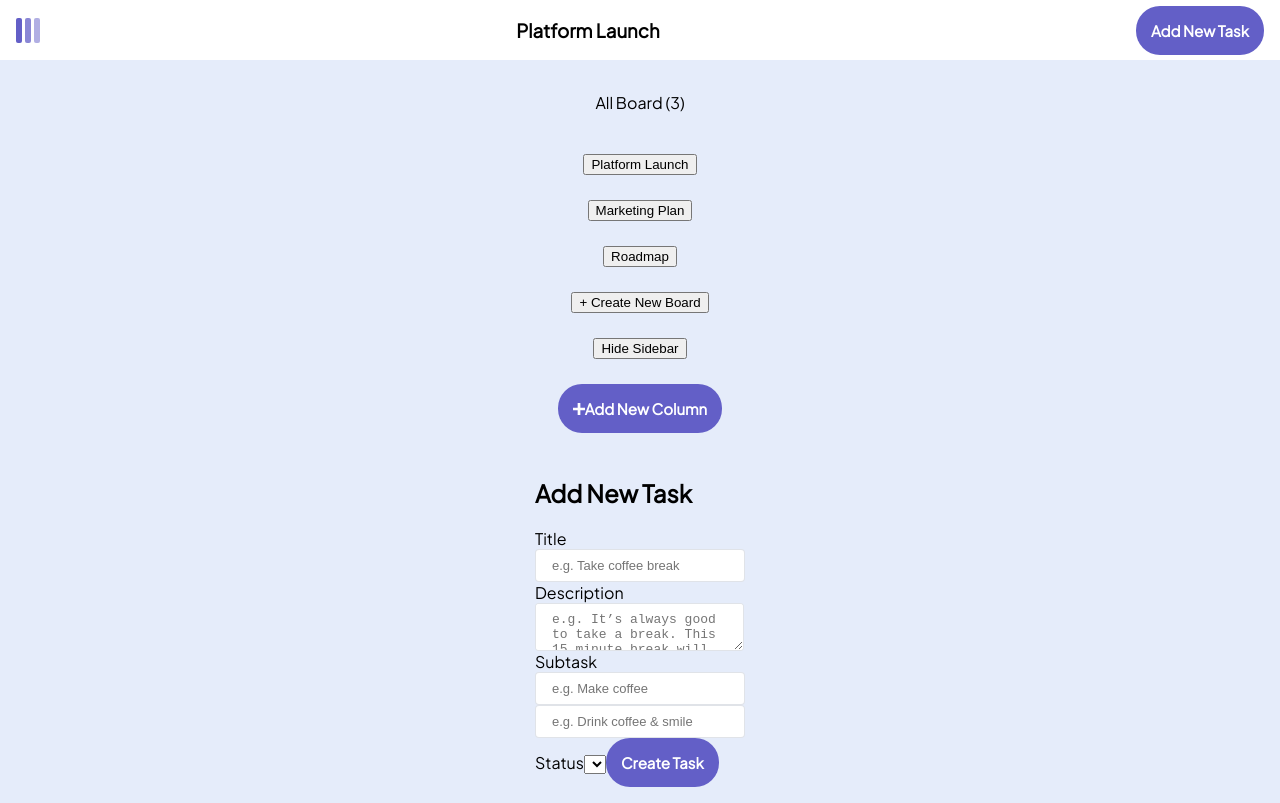
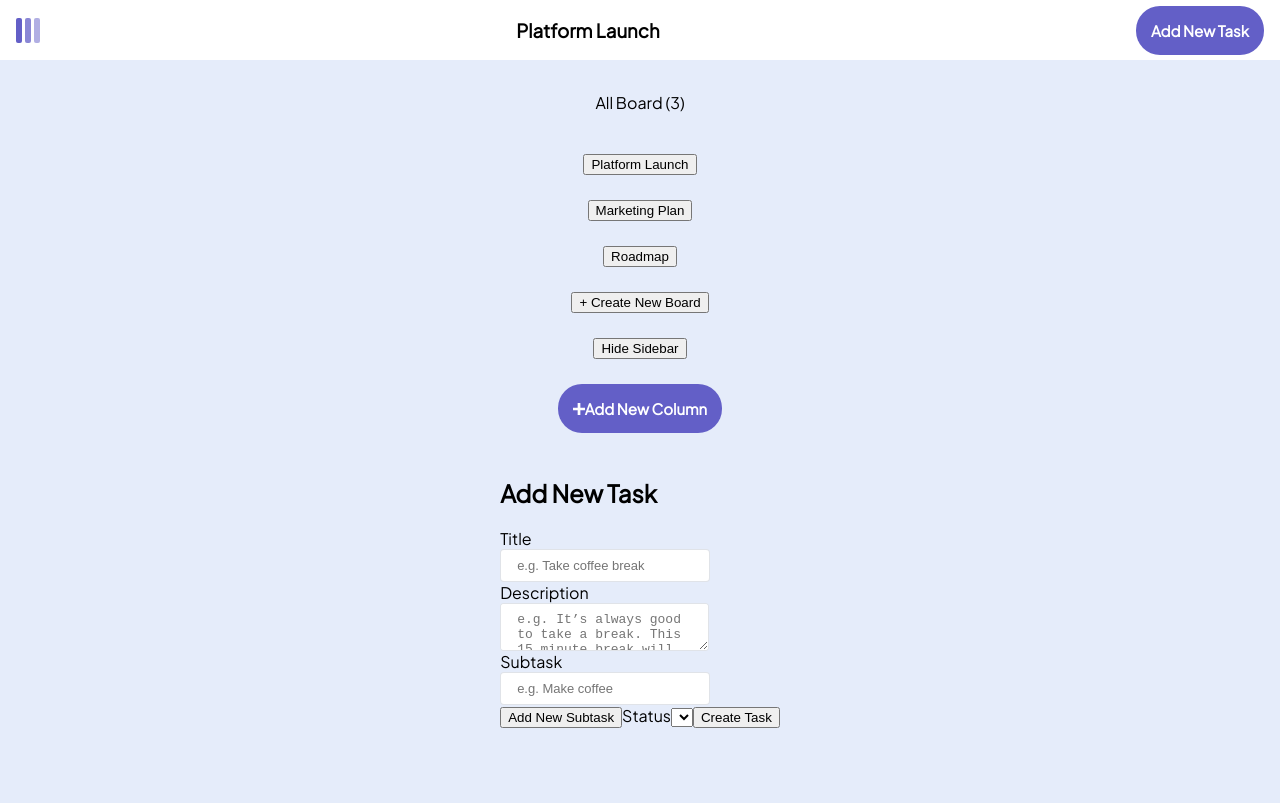
Before and after one commit to Michaljapko/kanban-task-management-web-app, a React (Create React App) app: page / in a window 1280 px wide. Built offline with nearby package versions, Linux system fonts and the light colour scheme.

Commit message:
build: subtask

```diff
--- a/package.json
+++ b/package.json
@@ -15,8 +15,11 @@
     "react-dom": "^18.2.0",
     "react-redux": "^8.0.2",
     "react-scripts": "5.0.1",
+    "react-uuid": "^1.0.2",
     "styled-components": "^5.3.5",
     "typescript": "^4.7.4",
+    "uuid": "^8.3.2",
+    "uuidv4": "^6.2.13",
     "web-vitals": "^2.1.4"
   },
   "scripts": {
--- a/src/Types/types.ts
+++ b/src/Types/types.ts
@@ -1,4 +1,4 @@
-interface Subtask {
+export interface Subtask {
 	title: string;
 	isCompleted: boolean;
 }
--- a/src/components/TaskAdd/TaskAdd.tsx
+++ b/src/components/TaskAdd/TaskAdd.tsx
@@ -6,27 +6,41 @@ import { addTask, selectTasks } from '../../features/tasks/tasksSlice';
 
 import { StyledInput, StyledTextArea } from './TaskAdd.style';
 import { selectCurrentBoard } from '../../features/tasks/boardSlice';
+import { useRef, useState } from 'react';
+import { v4 as uuid } from 'uuid';
+import { title } from 'process';
 
 const TaskAdd = () => {
+	const [subtaskInputs, setSubtaskInputs] = useState([{ id: uuid(), value: '' }]);
+	const subtaskInputsRef = useRef<HTMLInputElement[]>([]);
+	subtaskInputsRef.current = [];
 	const dispatch = useAppDispatch();
 	const taskColumn = useAppSelector(selectTasks);
 	const currentBoard = useAppSelector(selectCurrentBoard);
 
 	function handleAddTask(event: any) {
 		event.preventDefault();
-
+		const subtask = subtaskInputsRef.current.map((input) => input.value);
 		const task: TasksData = {
 			title: event.target.title.value,
 			describe: event.target.description.value,
-			subtask: [event.target.subtask.value],
+			subtask: subtask.map((task) => {
+				return { title: task, isCompleted: false };
+			}),
 			status: event.target.status.value,
 		};
 		dispatch(addTask({ task: task, currentBoard: currentBoard }));
 	}
+	function addToRefs(element: HTMLInputElement) {
+		if (element && !subtaskInputsRef.current.includes(element)) {
+			subtaskInputsRef.current.push(element);
+		}
+		console.log(subtaskInputsRef.current.map((input) => input.value));
+	}
 	return (
 		<div>
 			<h2>Add New Task</h2>
-			<form onSubmit={handleAddTask}>
+			<form onSubmit={() => handleAddTask}>
 				<label htmlFor='title'>Title</label>
 				<StyledInput id='title' type='text' placeholder='e.g. Take coffee break'></StyledInput>
 				<label htmlFor='description'>Description</label>
@@ -37,15 +51,30 @@ const TaskAdd = () => {
 a little.'
 				></StyledTextArea>
 				<label htmlFor='subtask'>Subtask</label>
-				<StyledInput id='subtask' type='text' placeholder='e.g. Make coffee'></StyledInput>
-				<StyledInput id='subtask' type='text' placeholder='e.g. Drink coffee & smile'></StyledInput>
+				{subtaskInputs.map((subtaskInput) => (
+					<StyledInput
+						ref={addToRefs}
+						id={subtaskInput.id}
+						type='text'
+						defaultValue={subtaskInput.value}
+						placeholder='e.g. Make coffee'
+					></StyledInput>
+				))}
+				<button
+					type='button'
+					onClick={() => {
+						setSubtaskInputs([...subtaskInputs, { id: uuid(), value: '' }]);
+					}}
+				>
+					Add New Subtask
+				</button>
 				<label htmlFor='status'>Status</label>
 				<select name='status' id='status'>
 					{taskColumn?.map((column) => (
 						<option value={column.name}>{column.name}</option>
 					))}
 				</select>
-				<Button>Create Task</Button>
+				<button type='submit'>Create Task</button>
 			</form>
 		</div>
 	);
--- a/src/components/TaskCards/TaskCards.tsx
+++ b/src/components/TaskCards/TaskCards.tsx
@@ -24,7 +24,7 @@ const TaskCards = () => {
 												if (task.isCompleted) return ++taskDone;
 												return taskDone;
 											}, 0)}{' '}
-											of {task.subtasks.length}
+											of {task.subtasks.length} subtask
 										</p>
 									</StyledCard>
 								);
```
Also changed, not shown: 1 other file (tests, documents, lock files or other folders).
